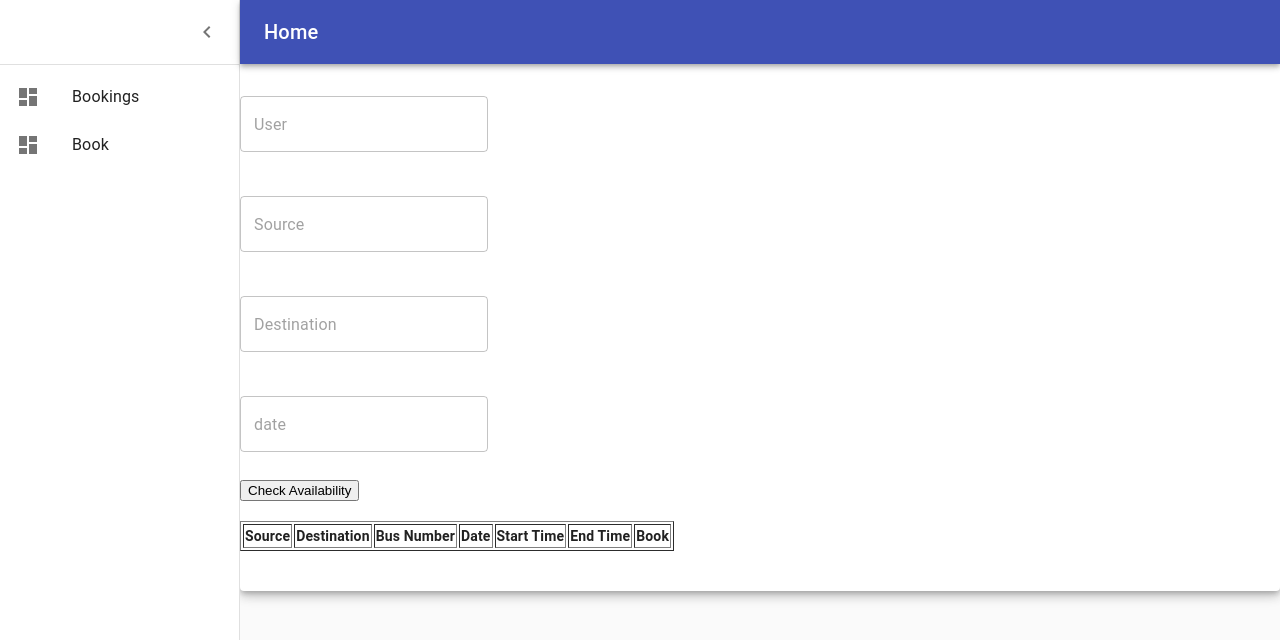
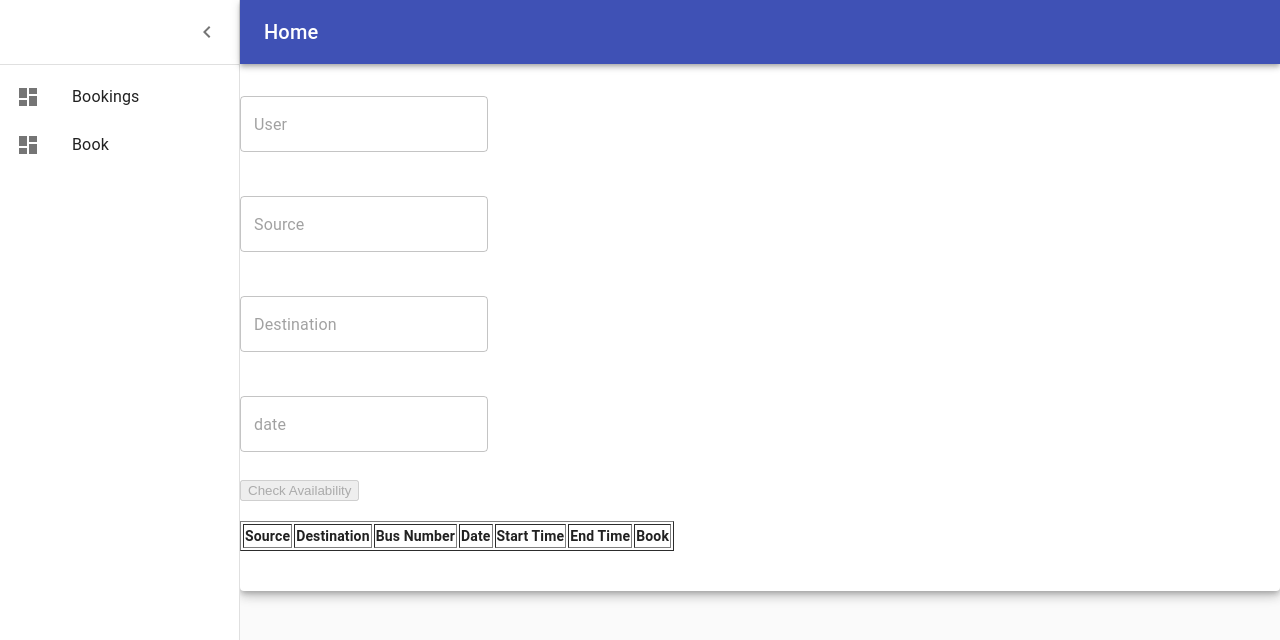
Before and after one commit to Mahitha-Maddi/uber_frontend, a React (Create React App) app in the folder uberfrontend/: page /Book in a window 1280 px wide. Shown: the top 640 px of the page. Built offline with nearby package versions, Linux system fonts and the light colour scheme; what react-native would draw is missing.

Commit message:
final changes

```diff
--- a/uberfrontend/src/pages/Book/Book.js
+++ b/uberfrontend/src/pages/Book/Book.js
@@ -197,7 +197,7 @@ class Book extends React.Component {
                   variant="outlined"
                   margin="normal"
                 /><br /><br /></div>
-              <input type="submit" value="Check Availability" className="btn btn-primary"
+              <input type="submit" value="Check Availability" className="btn btn-primary" disabled={!this.state.formValid}
  onClick={this.handleSubmit.bind(this)} />
             </form>
             <br></br>
```
